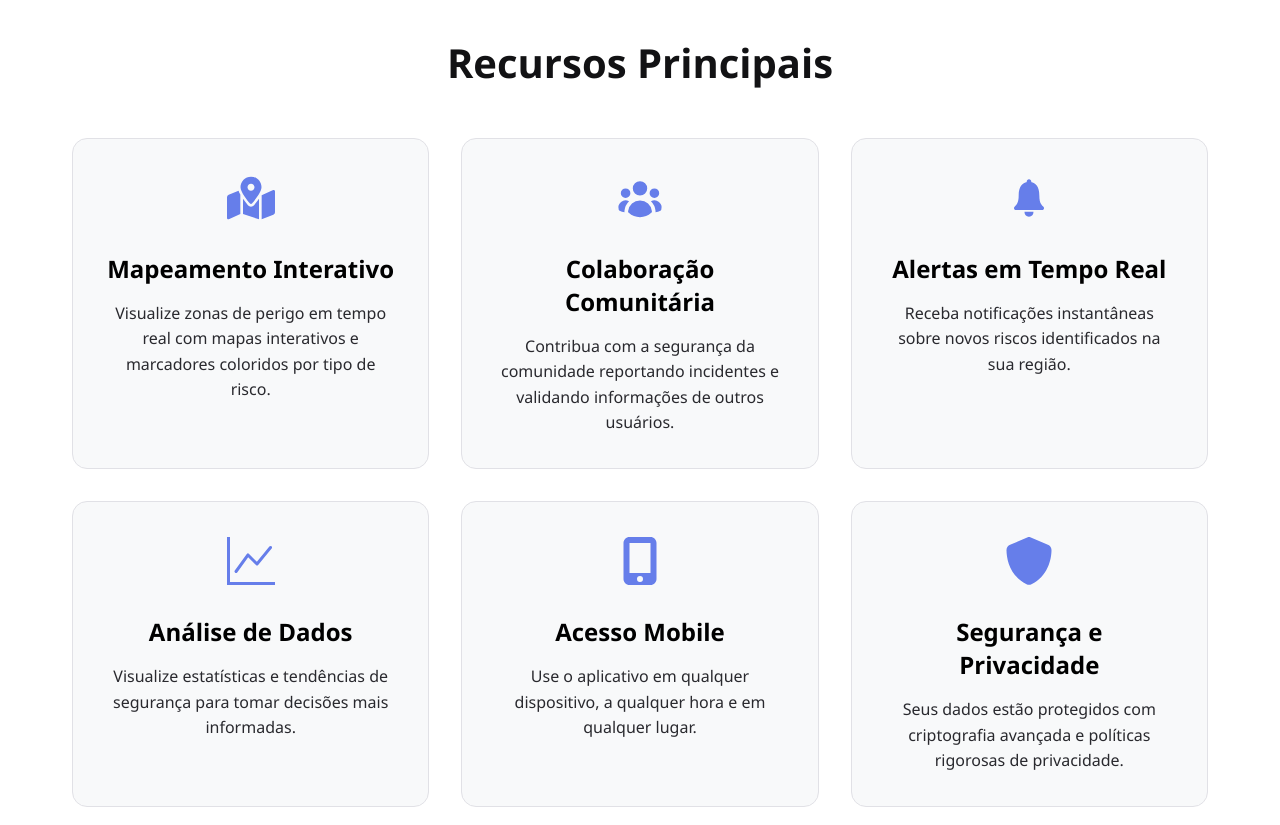
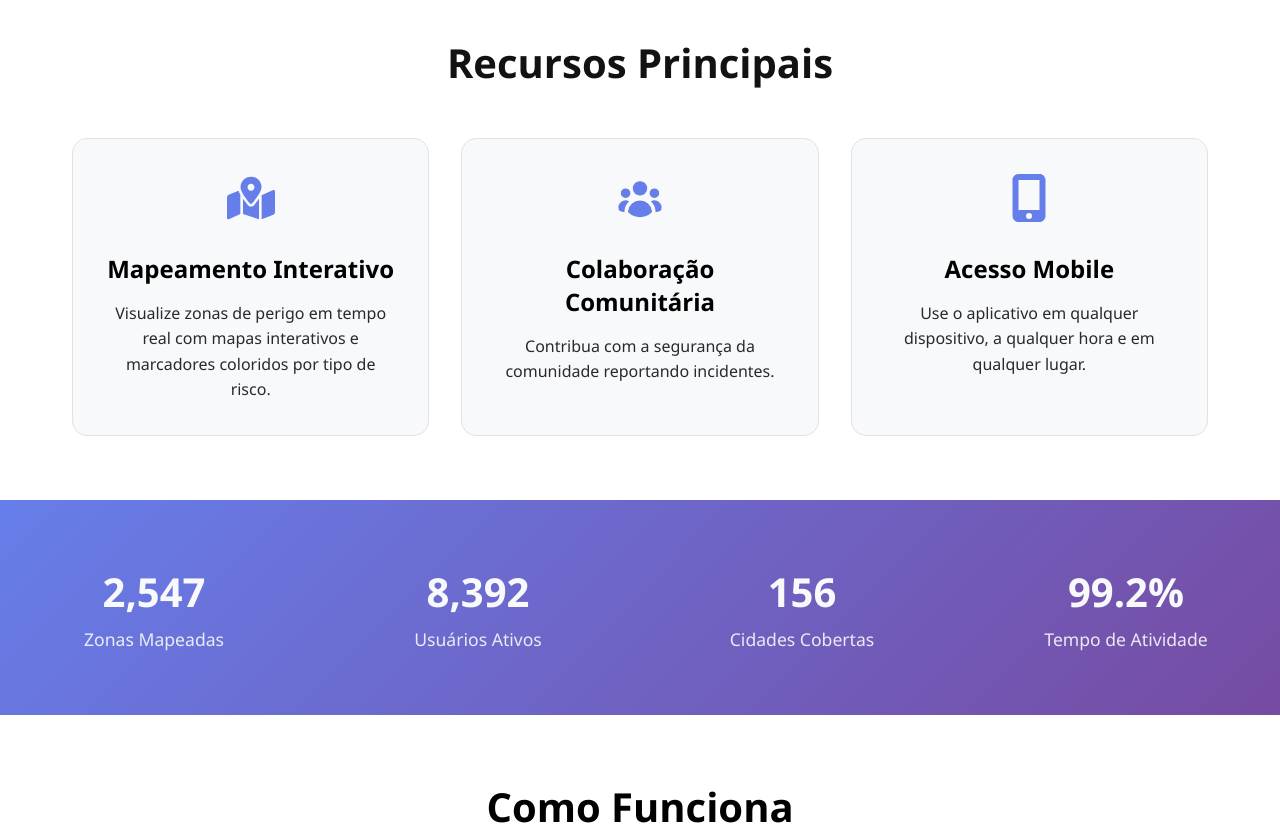
Before and after one commit to rebecaCaroba/auroraMap, a Next.js app: page / in a window 1280 px wide. Shown: the part 720-1545 px from the top of the page. Built offline with nearby package versions, Linux system fonts and the light colour scheme.

Commit message:
Removendo cards na home

```diff
--- a/src/app/(home)/page.tsx
+++ b/src/app/(home)/page.tsx
@@ -47,21 +47,7 @@ export default function Home() {
                        <HiMiniUserGroup />
                     </div>
                     <h3>Colaboração Comunitária</h3>
-                    <p>Contribua com a segurança da comunidade reportando incidentes e validando informações de outros usuários.</p>
-                </div>
-                <div className="home-feature-card">
-                    <div className="home-feature-icon">
-                      <IoIosNotifications />
-                    </div>
-                    <h3>Alertas em Tempo Real</h3>
-                    <p>Receba notificações instantâneas sobre novos riscos identificados na sua região.</p>
-                </div>
-                <div className="home-feature-card">
-                    <div className="home-feature-icon">
-                     <BsGraphUp />
-                    </div>
-                    <h3>Análise de Dados</h3>
-                    <p>Visualize estatísticas e tendências de segurança para tomar decisões mais informadas.</p>
+                    <p>Contribua com a segurança da comunidade reportando incidentes.</p>
                 </div>
                 <div className="home-feature-card">
                     <div className="home-feature-icon">
@@ -70,19 +56,11 @@ export default function Home() {
                     <h3>Acesso Mobile</h3>
                     <p>Use o aplicativo em qualquer dispositivo, a qualquer hora e em qualquer lugar.</p>
                 </div>
-                <div className="home-feature-card">
-                    <div className="home-feature-icon">
-                      <FaShield />
-                    </div>
-                    <h3>Segurança e Privacidade</h3>
-                    <p>Seus dados estão protegidos com criptografia avançada e políticas rigorosas de privacidade.</p>
-                </div>
             </div>
         </div>
     </section>
 
     <Stats />
-
     <section className="home-how-it-works" id="home-how-it-works">
         <div className="container">
             <h2 className="home-how-it-works-title">Como Funciona</h2>
@@ -105,6 +83,7 @@ export default function Home() {
             </div>
         </div>
     </section>
+
 
     <footer className="home-footer" id="contact">
         <div className="container">
```
